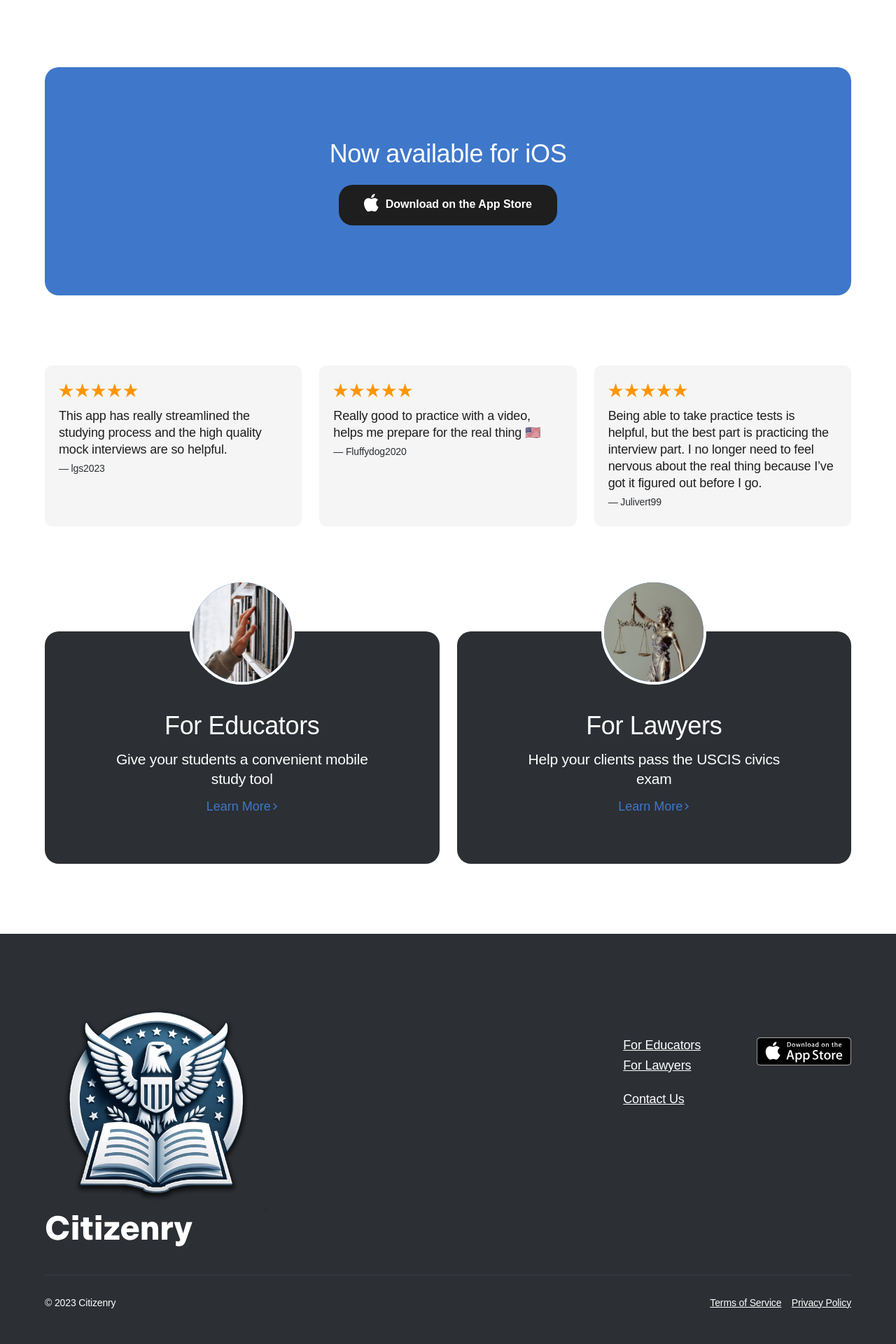
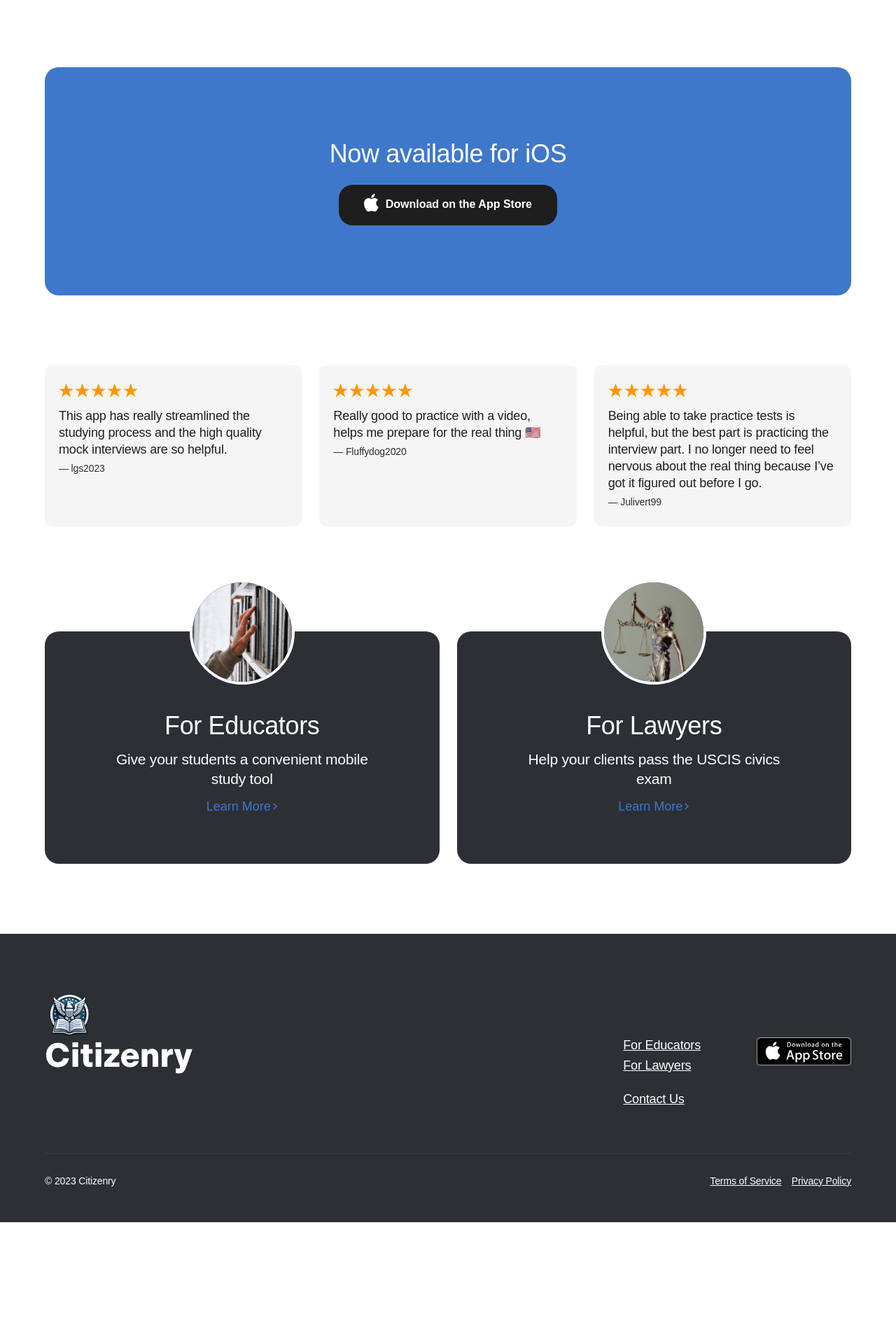
Before and after one commit to citizenryapp/website, a Jekyll site: the page built from index.markdown, in a window 1280 px wide. Shown: the part 2014-3934 px from the top of the page at 70% size. Built offline with Jekyll 4.4.1, drawn with Linux system fonts in a browser that asks for light colours; some web fonts are replaced; after the commit the page ends 3760 px from its top, so only the background shows below that.

Commit message:
Update site-footer.html

```diff
--- a/_includes/site-footer.html
+++ b/_includes/site-footer.html
@@ -2,7 +2,7 @@
   <div class="site-footer__inner container">
     <div class="site-footer__left">
       <a href="/" class="site-footer__logo">
-        <img src="/assets/images/apple-touch-icon.png" alt="" class="site-footer__logo">
+        <img src="/assets/images/apple-touch-icon.png" alt="" class="site-footer__logoimage">
       </a>
       <a href="/" class="site-footer__logo">
         {% include svg-logo-type.html %}
```
